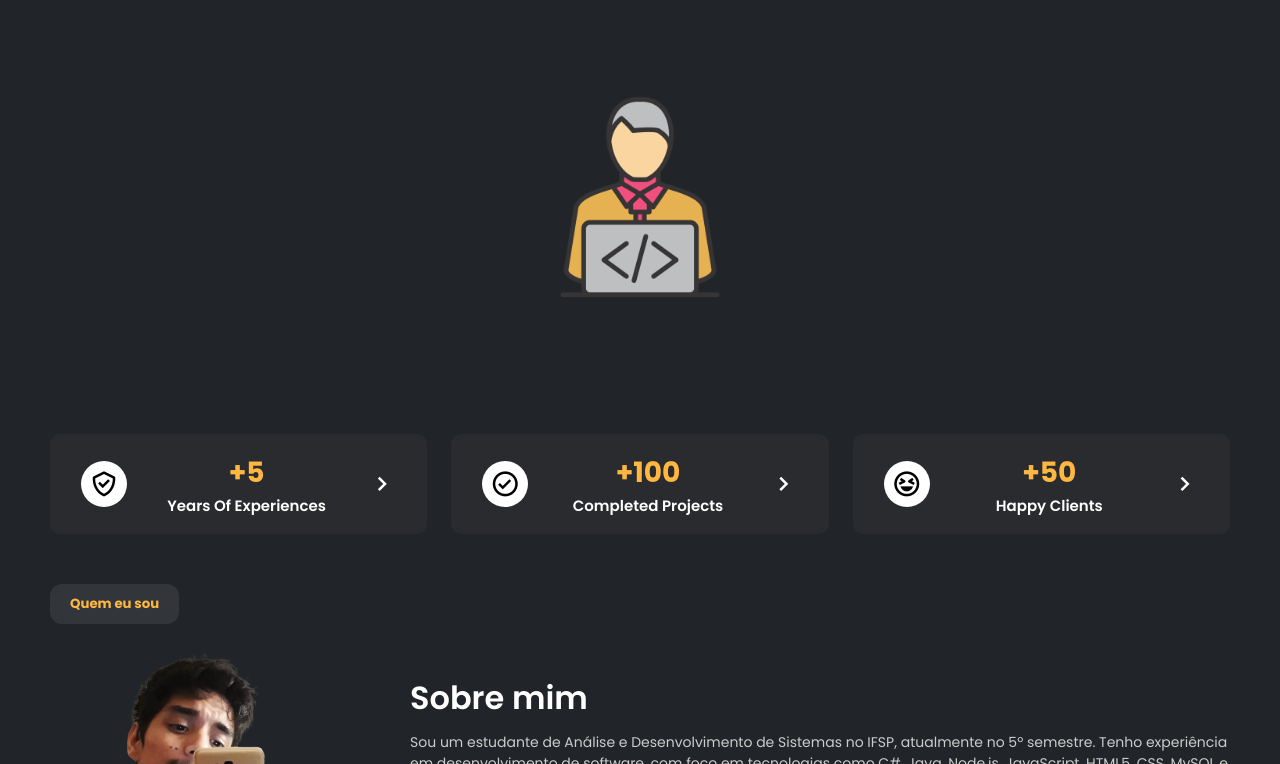
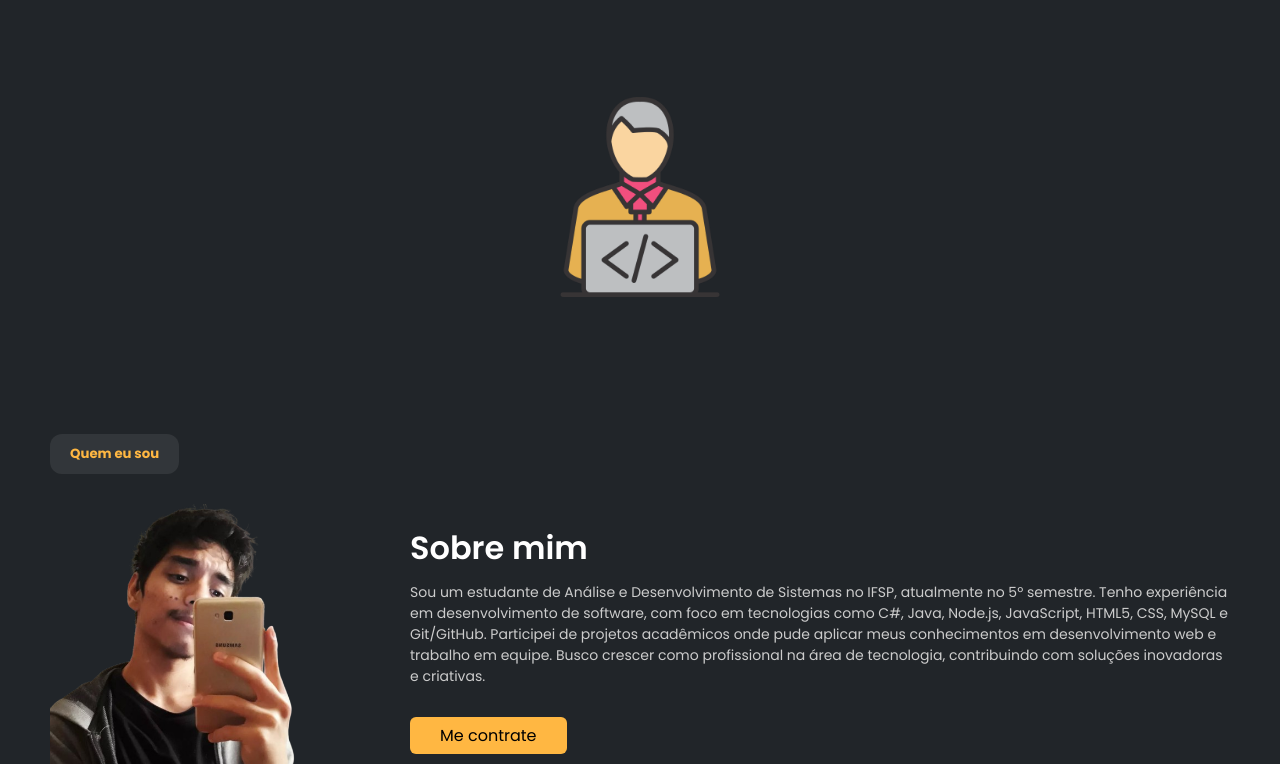
Before and after one commit to Tsudauzz/Portfolio-Pessoal, a plain HTML site: page index.html in a window 1280 px wide. Shown: the part 336-1100 px from the top of the page. Drawn offline with nearby package versions, Linux system fonts and the light colour scheme.

Commit message:
Novo Commit

```diff
--- a/index.html
+++ b/index.html
@@ -30,40 +30,6 @@
         <p class="subtitle">Eu amo desenvolver e mostrar minha criatividade por meio do código!</p>
         <img src="assets/image.png">
     </div>
-
-    <div class="guarantee">
-        <div class="item">
-            <div class="icon">
-                <i class='bx bx-check-shield'></i>
-            </div>
-            <div class="info">
-                <h3>+5</h3>
-                <p>Years Of Experiences</p>
-            </div>
-            <i class='bx bx-chevron-right'></i>
-        </div>
-        <div class="item">
-            <div class="icon">
-                <i class='bx bx-check-circle'></i>
-            </div>
-            <div class="info">
-                <h3>+100</h3>
-                <p>Completed Projects</p>
-            </div>
-            <i class='bx bx-chevron-right'></i>
-        </div>
-        <div class="item">
-            <div class="icon">
-                <i class='bx bx-laugh'></i>
-            </div>
-            <div class="info">
-                <h3>+50</h3>
-                <p>Happy Clients</p>
-            </div>
-            <i class='bx bx-chevron-right'></i>
-        </div>
-    </div>
-
     <h5 class="seprator">Quem eu sou</h5>
 
     <div class="about">
```
